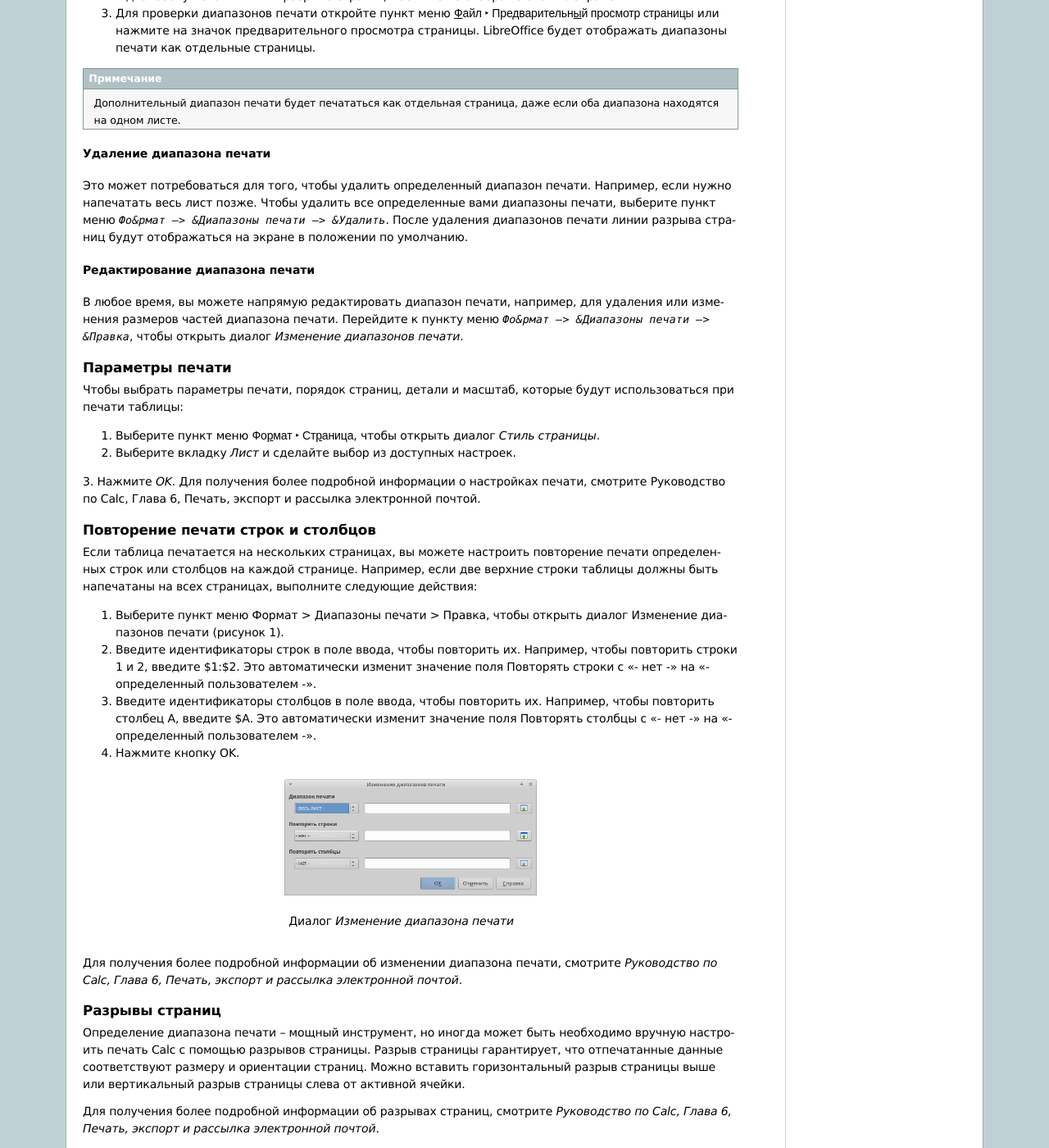
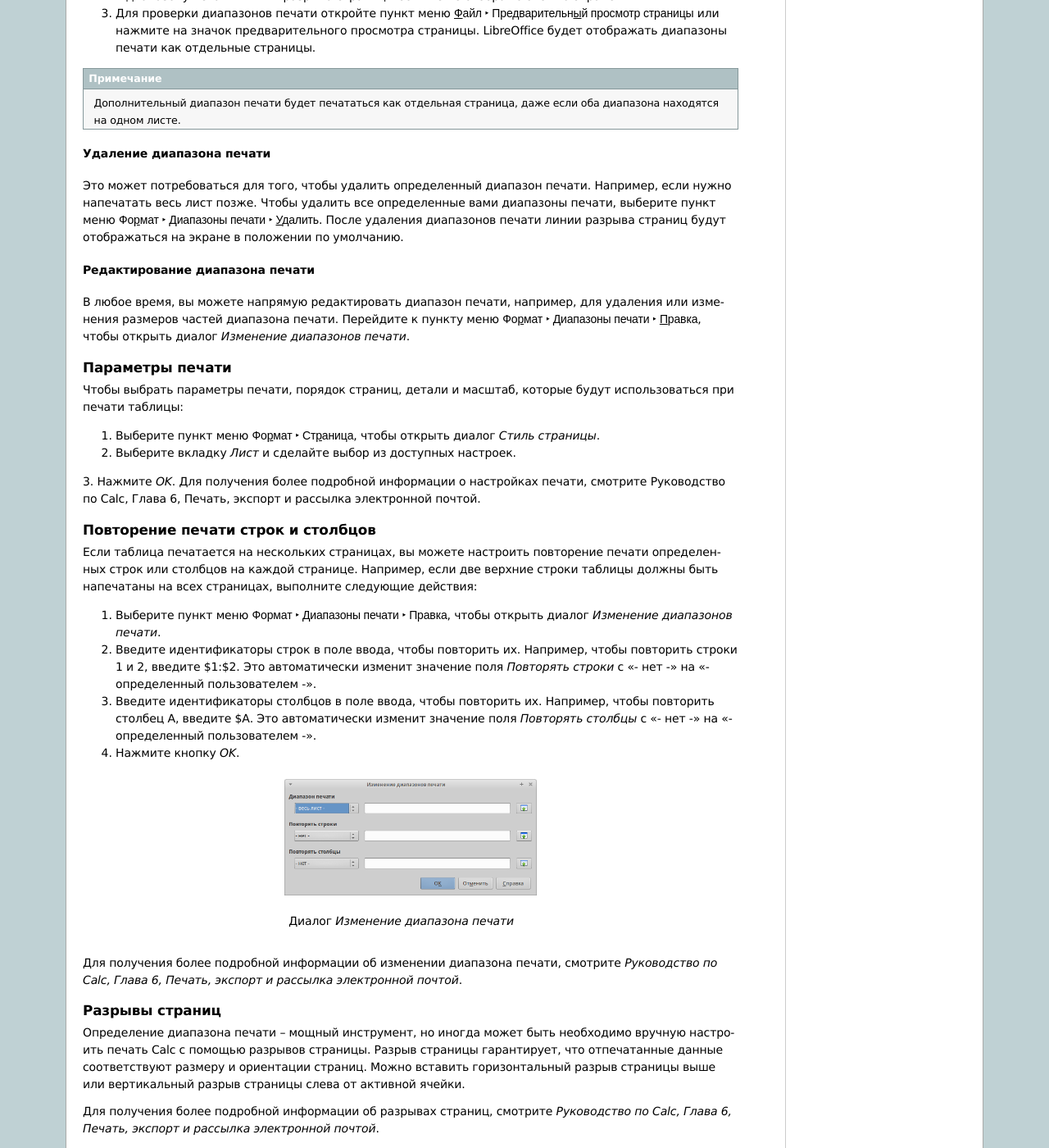
Before and after one commit to LibreRussia/libreoffice-gettingstarted, a Sphinx documentation site: the page built from docs/calc.rst, in a window 1280 px wide and 1400 px high, scrolled down 38144 px. Shown: the whole window at 82% size. Built offline with Sphinx 7.4.7, drawn with Linux system fonts in a browser that asks for light colours; formulas are drawn with MathJax 3.

Commit message:
Адаптировал главу 5

```diff
--- a/README.rst
+++ b/README.rst
@@ -5,6 +5,8 @@
 
 * Предисловие
 * Глава 1 – Введение в LibreOffice
-* Редактор формул Math
+* Глава 5 – Табличный процессор Calc
+* Глава 9 – Редактор формул Math
+* Приложение А — Сочетания клавиш
 
 Замечания, правки и предложения направляйте в тему http://forumooo.ru/index.php/topic,4689.msg29027.html
--- a/docs/calc.rst
+++ b/docs/calc.rst
@@ -1566,12 +1566,12 @@ Calc содержит несколько инструментов, которы
 """""""""""""""""""""""""
 
 Это может потребоваться для того, чтобы удалить определенный диапазон печати. Например, если нужно напечатать весь лист позже.
-Чтобы удалить все определенные вами диапазоны печати, выберите пункт меню `Фо&рмат --> &Диапазоны печати --> &Удалить`. После удаления диапазонов печати линии разрыва страниц будут отображаться на экране в положении по умолчанию.
+Чтобы удалить все определенные вами диапазоны печати, выберите пункт меню :menuselection:`Фо&рмат --> &Диапазоны печати --> &Удалить`. После удаления диапазонов печати линии разрыва страниц будут отображаться на экране в положении по умолчанию.
 
 Редактирование диапазона печати
 """""""""""""""""""""""""""""""
 
-В любое время, вы можете напрямую редактировать диапазон печати, например, для удаления или изменения размеров частей диапазона печати. Перейдите к пункту меню `Фо&рмат --> &Диапазоны печати --> &Правка`, чтобы открыть диалог *Изменение диапазонов печати*.
+В любое время, вы можете напрямую редактировать диапазон печати, например, для удаления или изменения размеров частей диапазона печати. Перейдите к пункту меню :menuselection:`Фо&рмат --> &Диапазоны печати --> &Правка`, чтобы открыть диалог *Изменение диапазонов печати*.
 
 Параметры печати
 ~~~~~~~~~~~~~~~~
@@ -1588,10 +1588,10 @@ Calc содержит несколько инструментов, которы
 
 Если таблица печатается на нескольких страницах, вы можете настроить повторение печати определенных строк или столбцов на каждой странице. Например, если две верхние строки таблицы должны быть напечатаны на всех страницах, выполните следующие действия:
 
-1) Выберите пункт меню Формат > Диапазоны печати > Правка, чтобы открыть диалог Изменение диапазонов печати (рисунок 1).
-2) Введите идентификаторы строк в поле ввода, чтобы повторить их. Например, чтобы повторить строки 1 и 2, введите $1:$2. Это автоматически изменит значение поля Повторять строки с «- нет -» на «- определенный пользователем -».
-3) Введите идентификаторы столбцов в поле ввода, чтобы повторить их. Например, чтобы повторить столбец А, введите $А. Это автоматически изменит значение поля Повторять столбцы с «- нет -» на «- определенный пользователем -».
-4) Нажмите кнопку OK.
+1. Выберите пункт меню :menuselection:`Формат --> Диапазоны печати --> Правка`, чтобы открыть диалог *Изменение диапазонов печати*.
+2. Введите идентификаторы строк в поле ввода, чтобы повторить их. Например, чтобы повторить строки 1 и 2, введите $1:$2. Это автоматически изменит значение поля *Повторять строки* с «- нет -» на «- определенный пользователем -».
+3. Введите идентификаторы столбцов в поле ввода, чтобы повторить их. Например, чтобы повторить столбец А, введите $А. Это автоматически изменит значение поля *Повторять столбцы* с «- нет -» на «- определенный пользователем -».
+4. Нажмите кнопку *OK*.
 
 .. _ch5-lo-screen-057:
 
--- a/docs/index.rst
+++ b/docs/index.rst
@@ -10,8 +10,9 @@
 .. note:: Руководство в процессе создания. На данный момент опубликованы для вычитки:
 
           * Предисловие
-          * Редактор формул Math
           * Глава 1 – Введение в LibreOffice
+          * Глава 5 – Табличный процессор Calc
+          * Глава 9 – Редактор формул Math
           * Приложение А — Сочетания клавиш
 
           Замечания, правки и предложения направляйте в тему http://forumooo.ru/index.php/topic,4689.msg29027.html
```
Also changed, not shown: 6 other files.
